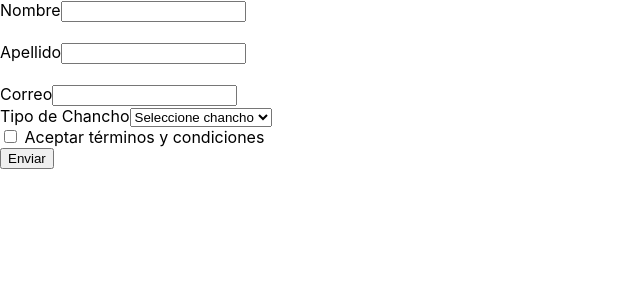
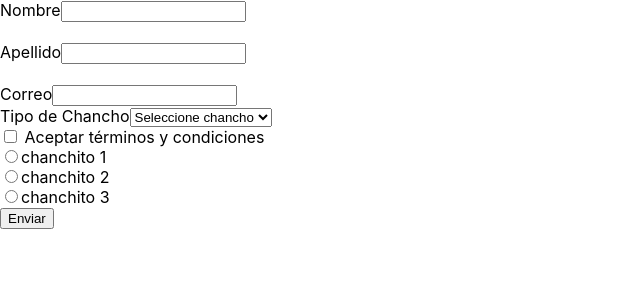
Before and after one commit to saureth/carrito-compras, a React (Create React App) app in the folder formik/: page / in a window 1280 px wide. Shown: the top 300 px of the page, without its empty margins (0-640 px from the left). Built offline with nearby package versions, Linux system fonts and the light colour scheme.

Commit message:
Clase 95

```diff
--- a/formik/src/App.js
+++ b/formik/src/App.js
@@ -2,23 +2,28 @@ import { Formik, Form, Field, ErrorMessage } from 'formik';
 import Checkbox from './components/Checkbox';
 import TextInput from './components/TextInput';
 import Select from './components/Select';
+import Radio from './components/Radio';
 
 const validate = (values) => {
     const errors = {}
     if (!values.name) {
-        errors.name = 'Requerido'
+        errors.name = 'Requerido';
     } else if (values.name.length < 5) {
         errors.name = 'Nombre muy corto';
     }
     if (!values.lastName) {
-        errors.lastName = 'Requerido'
+        errors.lastName = 'Requerido';
     } else if (values.lastName.length < 5) {
         errors.lastName = 'Apellido muy corto';
     }
     if (!values.email) {
-        errors.email = 'Requerido'
+        errors.email = 'Requerido';
     } else if (values.email.length < 5) {
         errors.email = 'Correo muy corto';
+    }
+
+    if (!values.radio) {
+        errors.radio = 'Requerido';
     }
     return errors;
 }
@@ -26,7 +31,7 @@ const validate = (values) => {
 function App() {
     return (
         <Formik
-            initialValues={{ name: '', lastName: '', email: '', chancho:'' }}
+            initialValues={{ name: '', lastName: '', email: '', chancho:'', radio:'' }}
             validate={validate}
             onSubmit={values => console.log(values)}
         >
@@ -43,6 +48,10 @@ function App() {
                     <option value='chanchitoTriste'> Chanchito Triste </option>
                 </Select>
                 <Checkbox name='accept'> Aceptar términos y condiciones </Checkbox>
+                <Radio name='radio' value='chanchito1' label='chanchito 1' />
+                <Radio name='radio' value='chanchito2' label='chanchito 2' />
+                <Radio name='radio' value='chanchito3' label='chanchito 3' />
+                <ErrorMessage name='radio'/>
                 <button type='submit' > Enviar </button>
             </Form>
         </Formik>
--- /dev/null
+++ b/formik/src/components/Radio.js
@@ -0,0 +1,15 @@
+import { useField } from "formik";
+
+const Radio = ({label, ... props}) => {
+    const [field] = useField({...props, type: 'radio'});
+    return (
+        <div>
+            <label>
+                <input type='radio' {...field} {...props} />
+                {label}
+            </label>
+        </div>
+    );
+}
+
+export default Radio;
--- a/formik/src/components/Select.js
+++ b/formik/src/components/Select.js
@@ -2,7 +2,6 @@ import { useField } from "formik";
 
 const Select = ({label, ...props}) => {
     const [field,meta] = useField(props);
-    console.log(field);
     return (
         <div>
             <label>
```
